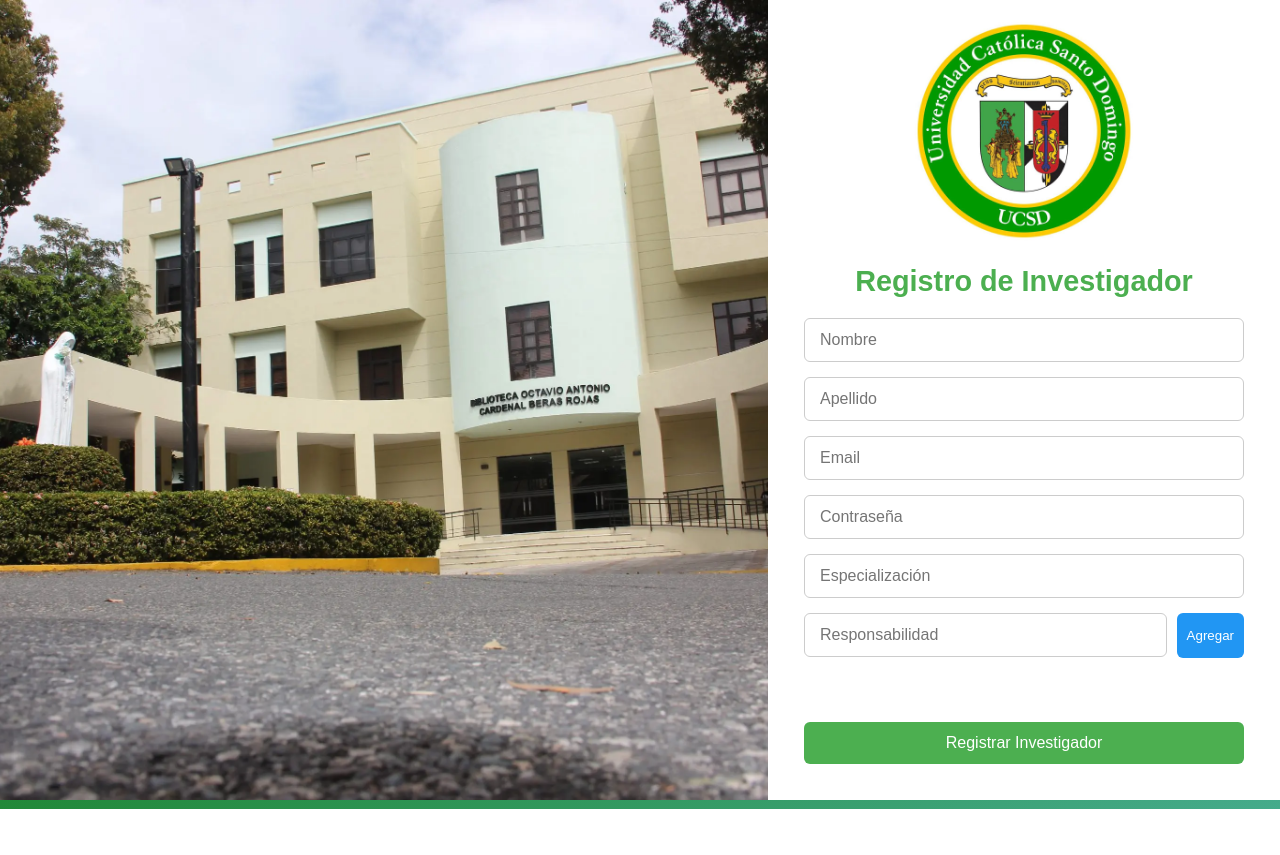
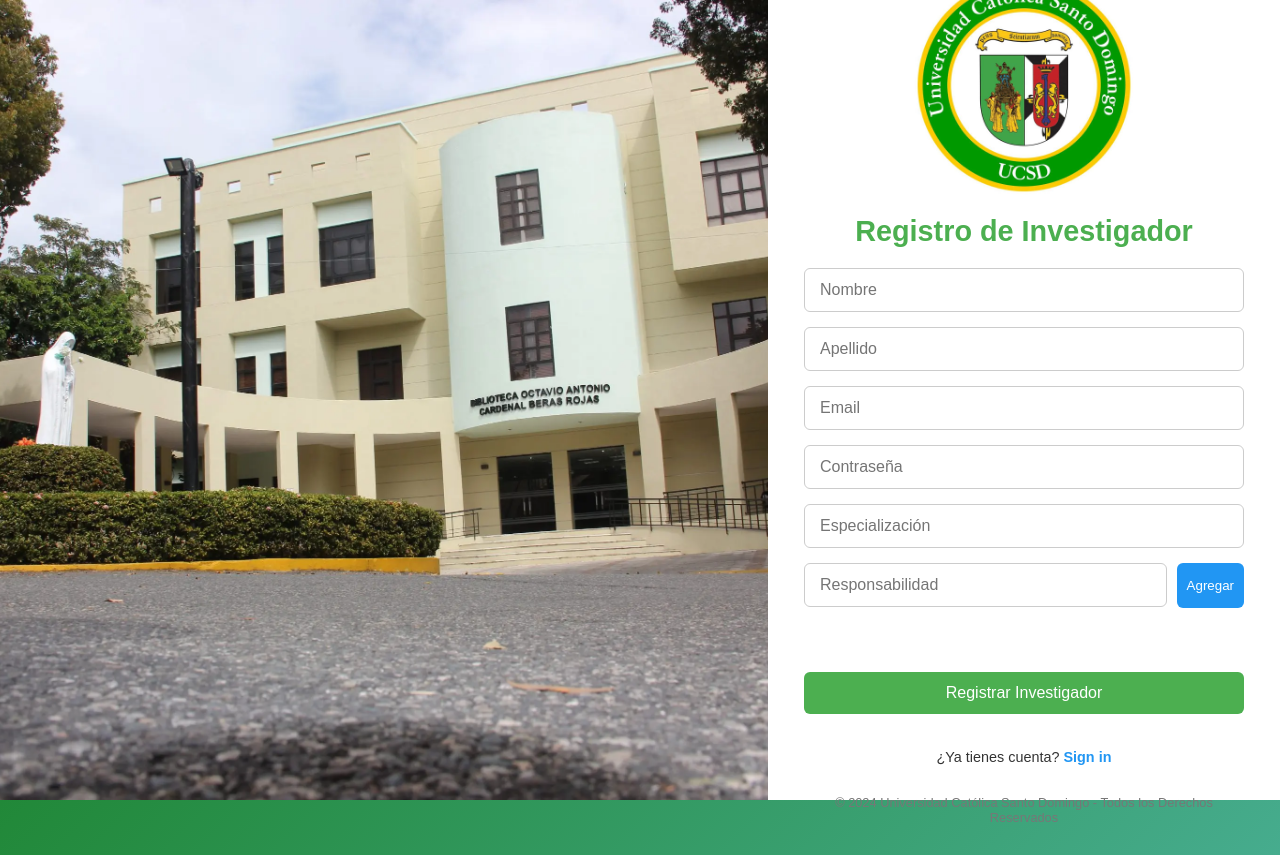
Before and after one commit to EngerDouglas/Frond-End-SISINVESTIGA-, a React (Create React App) app in the folder f-e-sisinvestga/: page /registro in a window 1280 px wide. Before the commit the page ends 809 px from the top, so only its background shows below. Built offline with nearby package versions, Linux system fonts and the light colour scheme.

Commit message:
Estandarizando el registro y login page

```diff
--- a/f-e-sisinvestga/src/components/auth/Login/Login.jsx
+++ b/f-e-sisinvestga/src/components/auth/Login/Login.jsx
@@ -1,10 +1,10 @@
 import React, { useState, useEffect } from "react";
 import { useDispatch, useSelector } from "react-redux";
 import { loginUser } from "../../../features/auth/authSlice";
-import { useNavigate } from "react-router-dom"; // Importa useNavigate
+import { useNavigate, Link } from "react-router-dom"; // Importa useNavigate
 import AlertComponent from "../../Comunes/AlertComponent";
-import logo from '../../../assets/img/LogoUCSD.jpg'
-import backgroundStudy from '../../../assets/img/Study.png'
+import logo from "../../../assets/img/LogoUCSD.jpg";
+import backgroundStudy from "../../../assets/img/Study.png";
 import "../../../css/componentes/Seguridad/Login.css";
 
 const Login = () => {
@@ -27,18 +27,20 @@ const Login = () => {
 
   useEffect(() => {
     if (user && !error) {
-      AlertComponent.success(`Bienvenido, ${user.nombre} ${user.apellido}. Rol: ${role}`);
+      AlertComponent.success(
+        `Bienvenido, ${user.nombre} ${user.apellido}. Rol: ${role}`
+      );
 
       // Redirigir según el rol
       switch (role) {
-        case 'Administrador':
-          navigate('/admin');
+        case "Administrador":
+          navigate("/admin");
           break;
-        case 'Investigador':
-          navigate('/invest');
+        case "Investigador":
+          navigate("/invest");
           break;
         default:
-          navigate('/');
+          navigate("/");
       }
     }
   }, [user, role, error, navigate]); // Asegúrate de incluir navigate en la dependencia
@@ -47,7 +49,11 @@ const Login = () => {
     <div className="login-page">
       <div className="login-left">
         {/* Imagen de fondo */}
-        <img src={backgroundStudy} alt="Background" className="login-background" />
+        <img
+          src={backgroundStudy}
+          alt="Background"
+          className="login-background"
+        />
       </div>
       <div className="login-right">
         <div className="login-container">
@@ -68,7 +74,9 @@ const Login = () => {
               onChange={(e) => setPassword(e.target.value)}
               placeholder="Contraseña"
               required
-              className={error && error.includes("password") ? "input-error" : ""}
+              className={
+                error && error.includes("password") ? "input-error" : ""
+              }
             />
             <button type="submit" className="submit-btn">
               {status === "loading" ? "Iniciando..." : "Iniciar Sesión"}
@@ -78,7 +86,11 @@ const Login = () => {
             <button
               type="button"
               className="forgot-password-btn"
-              onClick={() => alert("Funcionalidad de recuperación de contraseña aún no implementada.")}
+              onClick={() =>
+                alert(
+                  "Funcionalidad de recuperación de contraseña aún no implementada."
+                )
+              }
             >
               Se me olvidó la contraseña
             </button>
@@ -92,6 +104,17 @@ const Login = () => {
               </div>
             )}
           </form>
+          <div className="signup-option">
+            <span>Don't have an account?</span>{" "}
+            <Link to="/registro" className="signup-link">
+              Sign up
+            </Link>
+          </div>
+          {/* Pie de página */}
+          <footer className="footer">
+            © 2024 Universidad Católica Santo Domingo - Todos los Derechos
+            Reservados
+          </footer>
         </div>
       </div>
     </div>
--- a/f-e-sisinvestga/src/components/auth/Register/Register.jsx
+++ b/f-e-sisinvestga/src/components/auth/Register/Register.jsx
@@ -4,6 +4,7 @@ import AlertComponent from "../../Comunes/AlertComponent";
 import ucsdImage from "../../../assets/img/ucsd.webp";
 import logo from "../../../assets/img/LogoUCSD.jpg";
 import { postData } from "../../../services/apiServices";
+import { Link } from "react-router-dom";
 
 export default function Register() {
   const [nombre, setNombre] = useState("");
@@ -124,7 +125,11 @@ export default function Register() {
                 value={responsabilidades}
                 onChange={(e) => setResponsabilidades(e.target.value)}
               />
-              <button className="add-btn" onClick={addResponsabilidad} type="button">
+              <button
+                className="add-btn"
+                onClick={addResponsabilidad}
+                type="button"
+              >
                 Agregar
               </button>
             </div>
@@ -142,8 +147,20 @@ export default function Register() {
                 </li>
               ))}
             </ul>
-            <button type="submit" className="submit-btn">Registrar Investigador</button>
+            <button type="submit" className="submit-btn">
+              Registrar Investigador
+            </button>
           </form>
+          <div className="signin-option">
+            <span>¿Ya tienes cuenta?</span>{" "}
+            <Link to="/login" className="signin-link">
+              Sign in
+            </Link>
+          </div>
+          <footer className="footer">
+            © 2024 Universidad Católica Santo Domingo - Todos los Derechos
+            Reservados
+          </footer>
         </div>
       </div>
     </div>
--- a/f-e-sisinvestga/src/css/componentes/Seguridad/Login.css
+++ b/f-e-sisinvestga/src/css/componentes/Seguridad/Login.css
@@ -5,7 +5,7 @@
 }
 
 body {
-  font-family: 'Segoe UI', Tahoma, Geneva, Verdana, sans-serif;
+  font-family: "Segoe UI", Tahoma, Geneva, Verdana, sans-serif;
   background-color: #f0f4f8;
   overflow-x: hidden;
 }
@@ -92,6 +92,28 @@ h2 {
   background-color: #1e7c2d;
 }
 
+.signup-option {
+  margin-top: 20px;
+  font-size: 0.9rem;
+}
+
+.signup-link {
+  color: #2196f3;
+  text-decoration: none;
+  font-weight: bold;
+}
+
+.signup-link:hover {
+  text-decoration: underline;
+}
+
+/* Pie de página */
+.footer {
+  margin-top: 30px;
+  font-size: 0.8rem;
+  color: #777;
+}
+
 /* Botón de Recuperar Contraseña */
 .forgot-password-btn {
   background: none;
@@ -112,7 +134,8 @@ h2 {
   .login-page {
     flex-direction: column;
   }
-  .login-left, .login-right {
+  .login-left,
+  .login-right {
     flex: none;
     width: 100%;
   }
@@ -120,6 +143,11 @@ h2 {
     height: 40vh; /* La imagen ocupará el 40% de la altura en pantallas pequeñas */
   }
   .login-right {
-    height: 60vh; /* El formulario ocupará el 60% de la altura en pantallas pequeñas */
+    height: auto;
+    padding: 20px 0;
+  }
+
+  .login-container {
+    max-width: 90%;
   }
 }
--- a/f-e-sisinvestga/src/css/componentes/Seguridad/Register.css
+++ b/f-e-sisinvestga/src/css/componentes/Seguridad/Register.css
@@ -172,6 +172,39 @@ h2 {
   background-color: #ff1a1a;
 }
 
+.signin-option {
+  margin-top: 20px;
+  font-size: 0.9rem;
+}
+
+.signin-link {
+  color: #2196f3;
+  text-decoration: none;
+  font-weight: bold;
+}
+
+.signin-link:hover {
+  text-decoration: underline;
+}
+
+/* Pie de página */
+.footer {
+  margin-top: 30px;
+  font-size: 0.8rem;
+  color: #777;
+}
+
+/* Ajustes para mantener el contenido centrado */
+.register-container {
+  display: flex;
+  flex-direction: column;
+  align-items: center;
+}
+
+.register-container form {
+  width: 100%;
+}
+
 /* Estilos Responsivos */
 @media (max-width: 768px) {
   .register-page {
```
